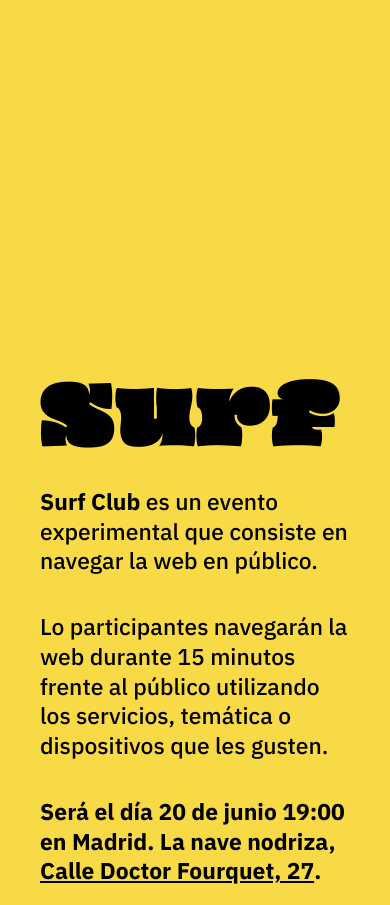
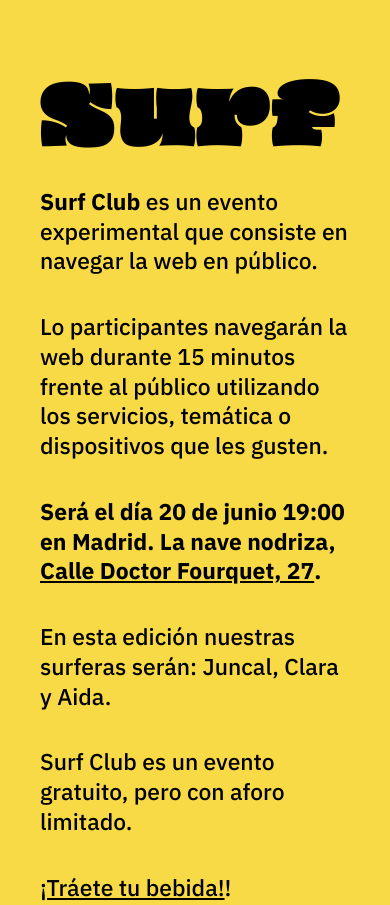
Before and after one commit to incompleto/surfclub, a website built with Parcel: page src/index.html in a window 390 px wide. Shown: the top 905 px of the page. Built offline with nearby package versions, Linux system fonts and the light colour scheme; a script that the page names is missing.

Commit message:
Fixes fixes

```diff
--- a/src/style.css
+++ b/src/style.css
@@ -27,9 +27,9 @@ body {
   font-size: 1.1em;
   line-height: 135%;
   font-weight: normal;
-  /* -webkit-font-smoothing: antialiased;
+  -webkit-font-smoothing: antialiased;
   -moz-osx-font-smoothing: grayscale;
-  text-rendering: optimizeLegibility; */
+  text-rendering: optimizeLegibility;
   background: #f8d946;
   color: #000;
 }
@@ -41,7 +41,7 @@ a {
 h1 {
   font-family: "Oi", sans-serif;
   font-size: 5rem;
-  font-weight: 500;
+  font-weight: normal;
 }
 
 p {
@@ -118,10 +118,10 @@ canvas {
 
 @media only screen and (max-width: 800px) {
   body {
-    padding: 350px 0 0 0;
+    padding: 50px 0 0 0;
   }
   canvas {
-    transform: translate(-50%, -75%) scale(0.5);
+    transform: translate(-50%, -50%) scale(0.5);
   }
   .Texts__content {
     display: block;
```
